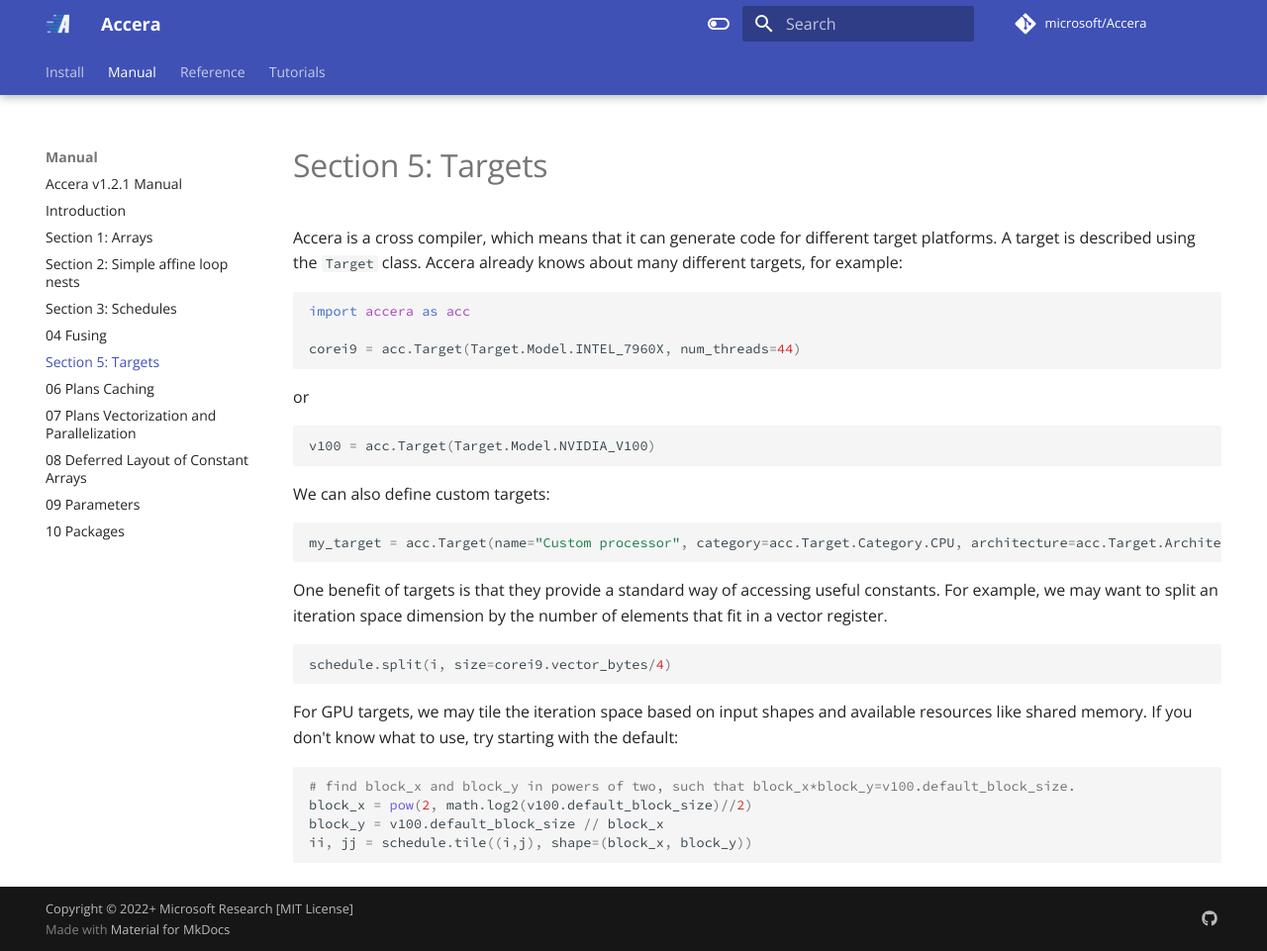
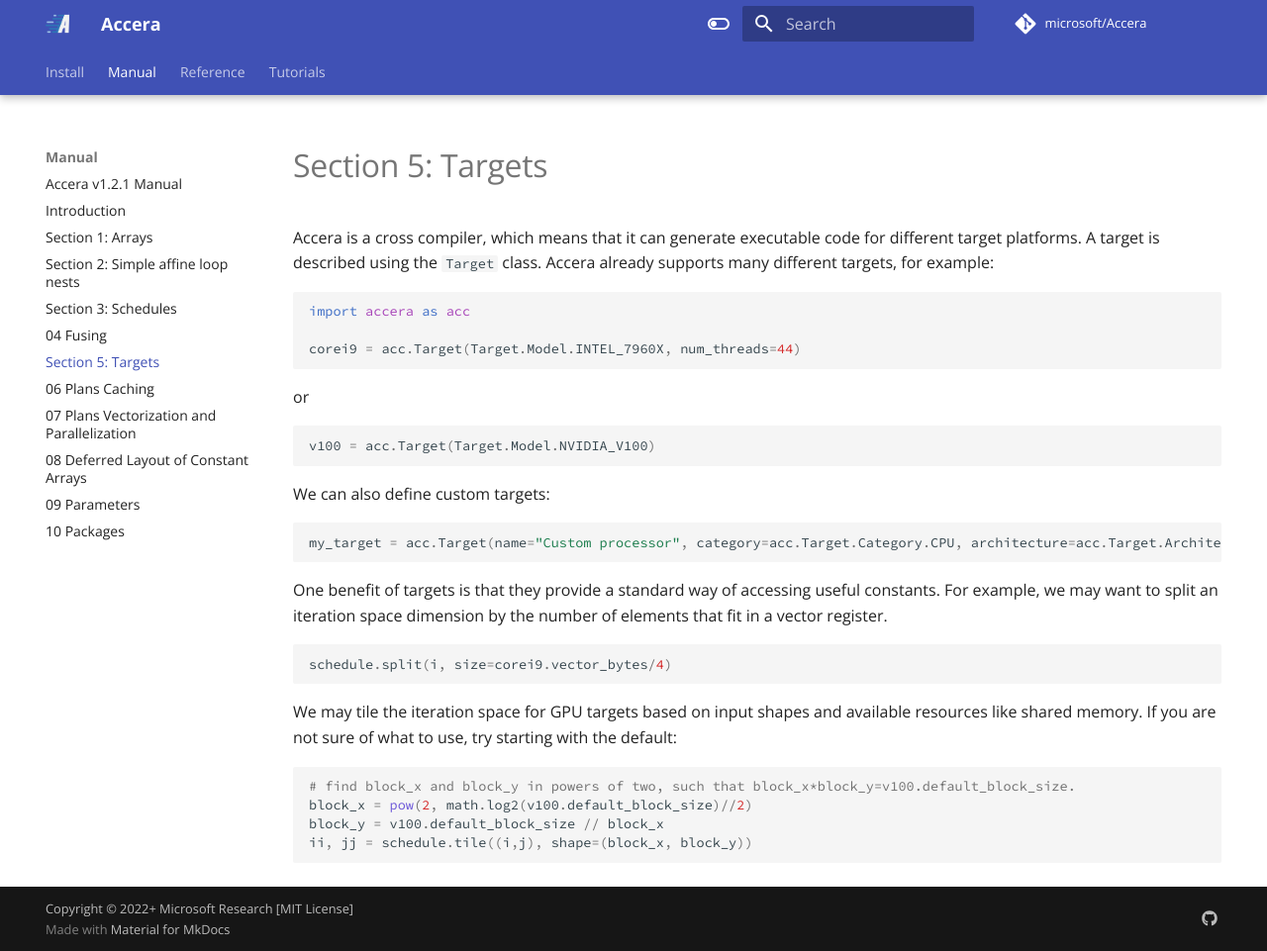
Before and after one commit to microsoft/Accera, an MkDocs documentation site: the page built from docs/Manual/05 Targets.md, in a window 1280 px wide and 961 px high. Shown: the whole window at 99% size. Built offline with MkDocs 1.6.1 and Material for MkDocs 9.7.7, drawn with Linux system fonts in a browser that asks for light colours; comment, search, counter and statistics services are not loaded.

Commit message:
Complete refactoring of targets.md and previous typos (#18)
* Complete refactoring of targets.md and previous typos

* Feedback Addressed

````diff
--- a/docs/Manual/05 Targets.md
+++ b/docs/Manual/05 Targets.md
@@ -2,7 +2,7 @@
 [//]: # (Version: v1.2.1)
 
 # Section 5: Targets
-Accera is a cross compiler, which means that it can generate code for different target platforms. A target is described using the `Target` class. Accera already knows about many different targets, for example:
+Accera is a cross compiler, which means that it can generate executable code for different target platforms. A target is described using the `Target` class. Accera already supports many different targets, for example:
 ```python
 import accera as acc
 
@@ -22,7 +22,7 @@ One benefit of targets is that they provide a standard way of accessing useful c
 ```python
 schedule.split(i, size=corei9.vector_bytes/4)
 ```
-For GPU targets, we may tile the iteration space based on input shapes and available resources like shared memory. If you don't know what to use, try starting with the default:
+We may tile the iteration space for GPU targets based on input shapes and available resources like shared memory. If you are not sure of what to use, try starting with the default:
 ```python
 # find block_x and block_y in powers of two, such that block_x*block_y=v100.default_block_size.
 block_x = pow(2, math.log2(v100.default_block_size)//2)
````
Also changed, not shown: docs/Manual/00 Introduction.md (+1 -1 lines), docs/Manual/01 Arrays.md (+2 -2 lines).
